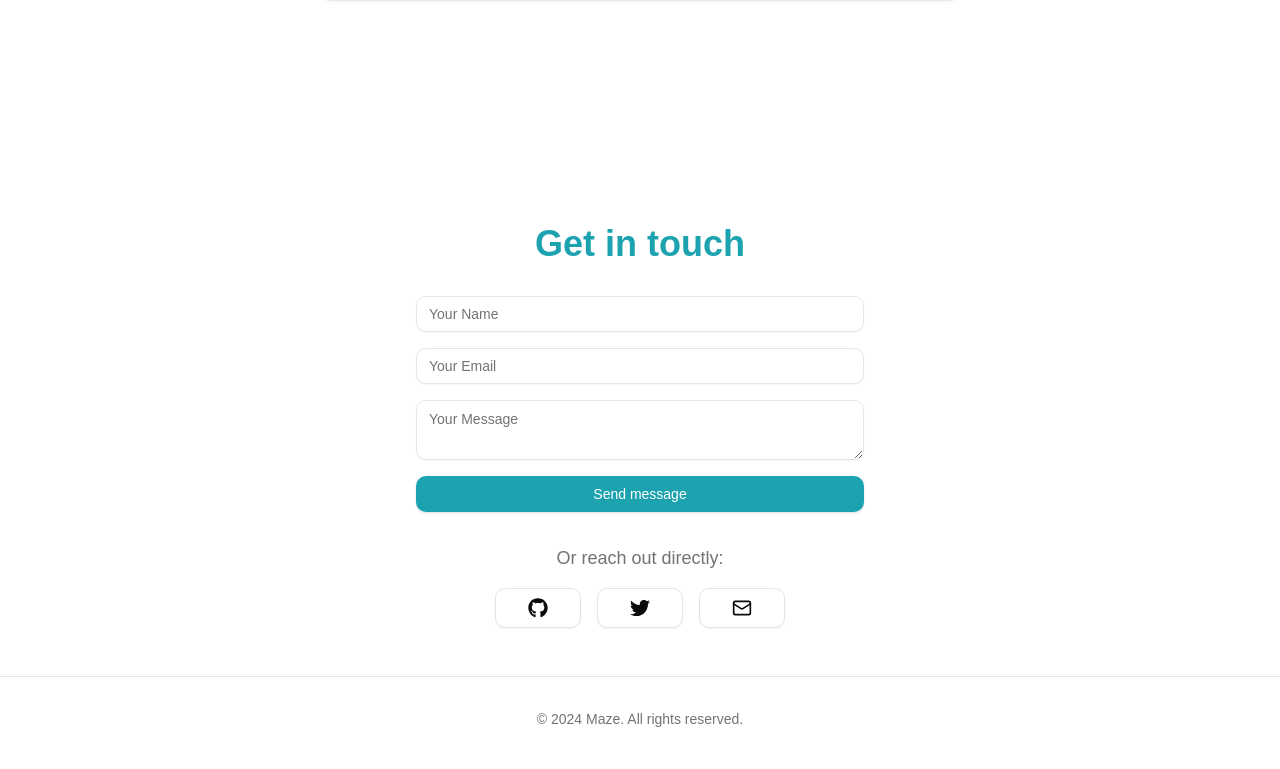
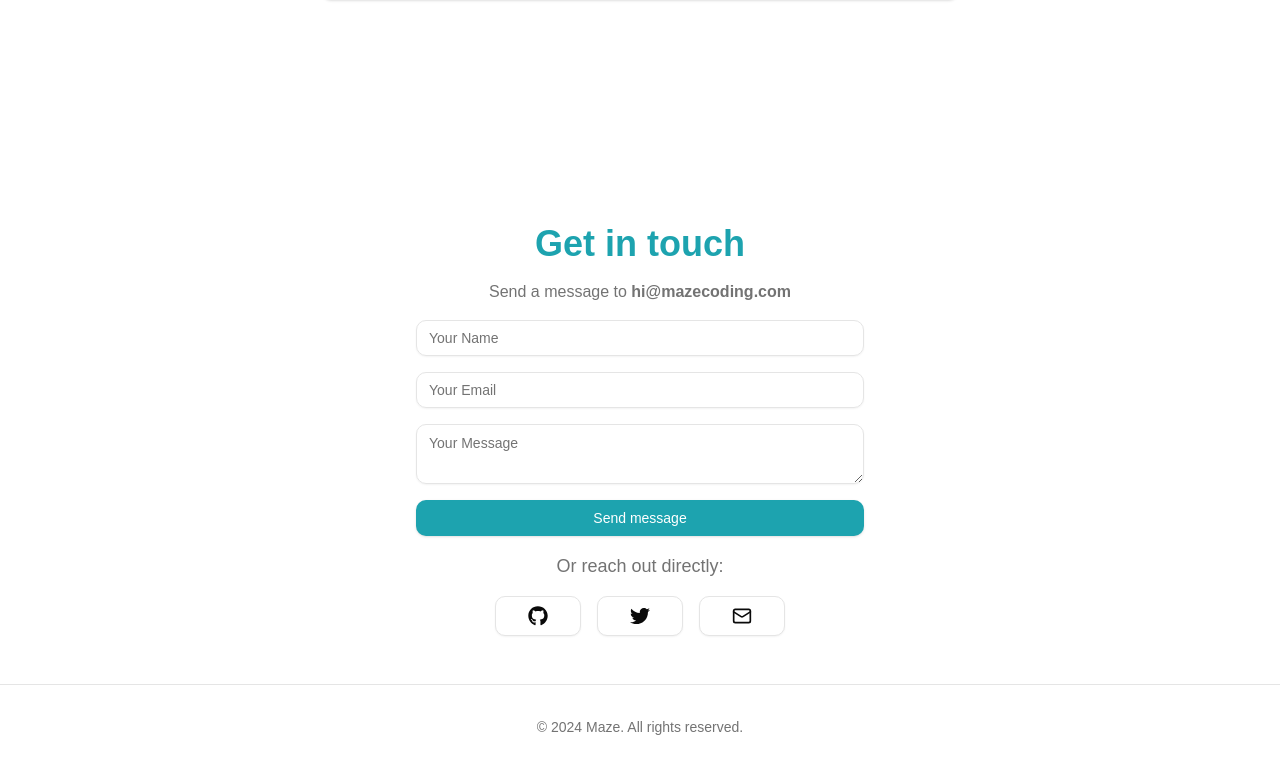
Before and after one commit to mazeincoding/maze-portfolio, a Next.js app: page / in a window 1280 px wide. Shown: the part 4465-5234 px from the top of the page. Built offline with nearby package versions, Linux system fonts and the light colour scheme.

Commit message:
Made more clear on UI what email is being sent to

```diff
--- a/src/components/contact.tsx
+++ b/src/components/contact.tsx
@@ -12,10 +12,15 @@ const social_links = [
 export default function Contact() {
   return (
     <section
-      className="flex flex-col items-center gap-8 mt-40 px-12"
+      className="flex flex-col items-center gap-4 mt-40 px-12"
       id="contact-section"
     >
       <h2 className="text-4xl font-bold text-primary">Get in touch</h2>
+      <div className="text-center">
+        <p className="text-base text-muted-foreground">
+          Send a message to <span className="font-semibold">hi@mazecoding.com</span>
+        </p>
+      </div>
       <ContactForm />
       <div className="flex flex-col items-center gap-4">
         <p className="text-lg text-muted-foreground">Or reach out directly:</p>
```
